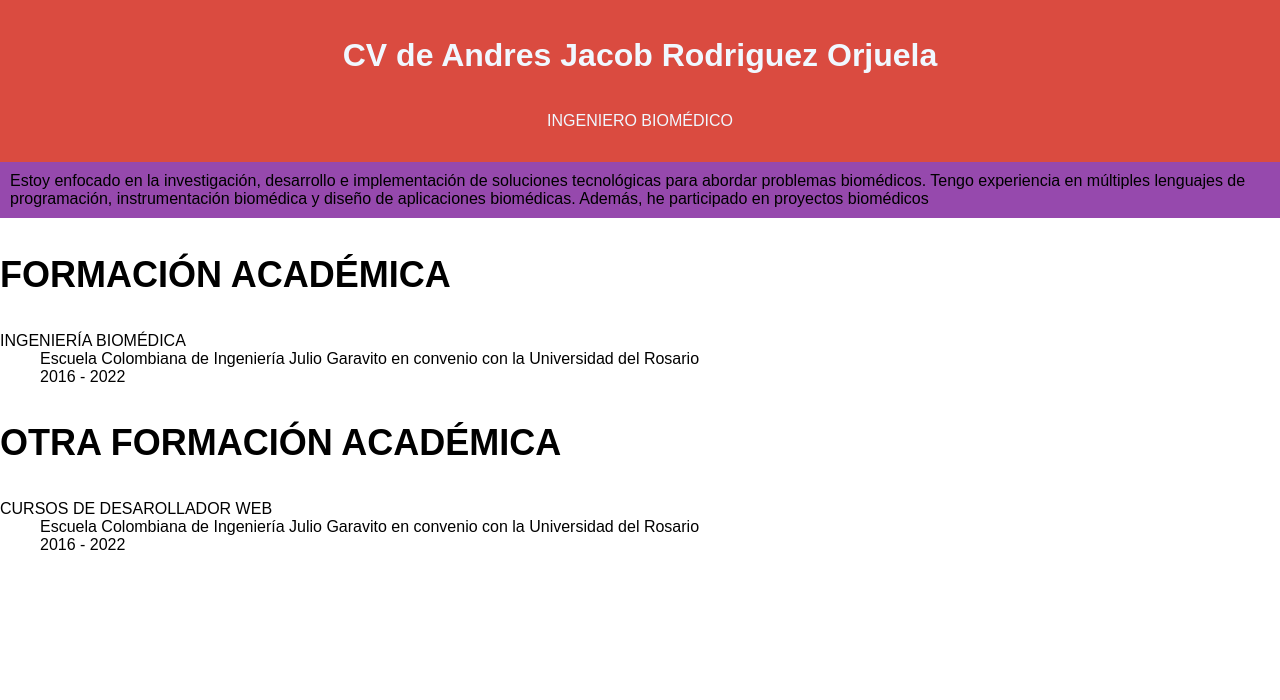
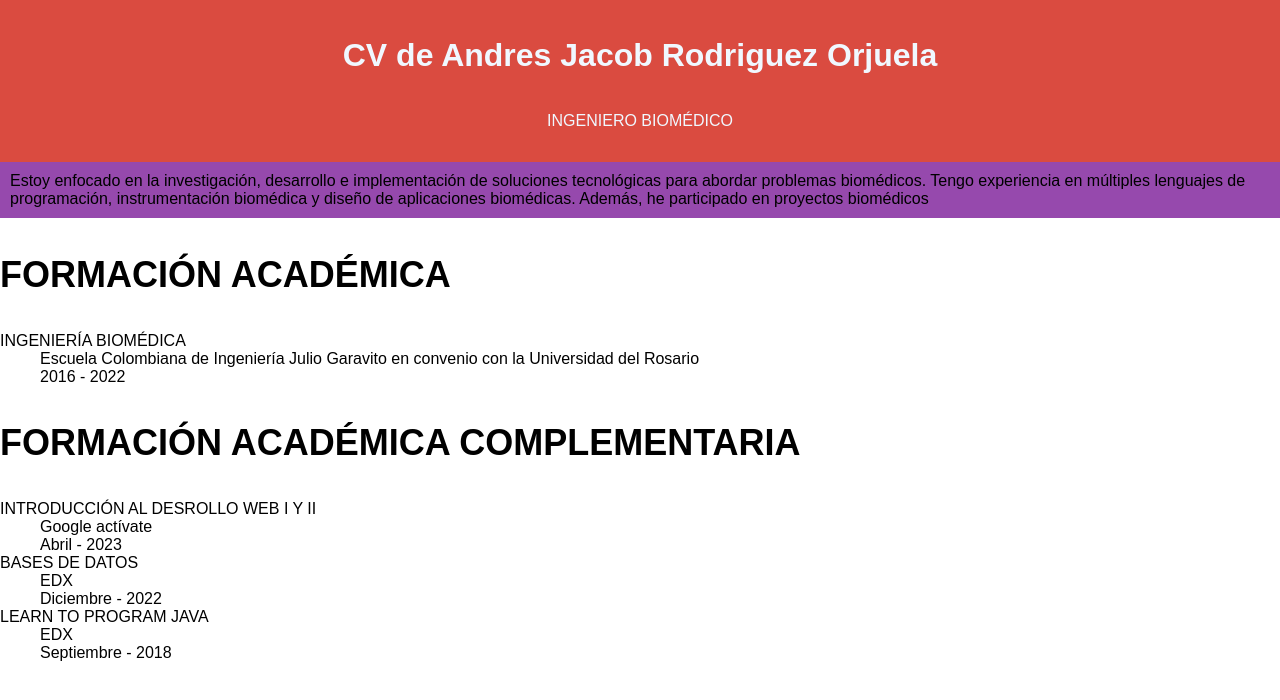
Before and after one commit to ajrodriguezo/git, a plain HTML site: page index.html in a window 1280 px wide. Drawn offline with Linux system fonts and the light colour scheme.

Commit message:
Se agrega los cursos realizados a la fomracion academica complementaria

```diff
--- a/index.html
+++ b/index.html
@@ -59,18 +59,33 @@
 
 
                 <div>
-                    <h3 style="font-size: 36px; font-weight: bolder;">OTRA FORMACIÓN ACADÉMICA</h3>
+                    <h3 style="font-size: 36px; font-weight: bolder;">FORMACIÓN ACADÉMICA COMPLEMENTARIA</h3>
 
                     <div>
 
                         <dl>
-                            <dt>CURSOS DE DESAROLLADOR WEB</dt>
+                            <dt>INTRODUCCIÓN AL DESROLLO WEB I Y II</dt>
                             <dd>
-                                Escuela Colombiana de Ingeniería Julio Garavito en convenio con la
-                                Universidad del Rosario
+                                Google actívate
                             </dd>
                             <dd>
-                              2016 - 2022
+                              Abril - 2023
+                            </dd>
+
+                            <dt>BASES DE DATOS</dt>
+                            <dd>
+                                EDX
+                            </dd>
+                            <dd>
+                              Diciembre - 2022
+                            </dd>
+
+                            <dt>LEARN TO PROGRAM JAVA</dt>
+                            <dd>
+                                EDX
+                            </dd>
+                            <dd>
+                              Septiembre - 2018
                             </dd>
 
 
```
